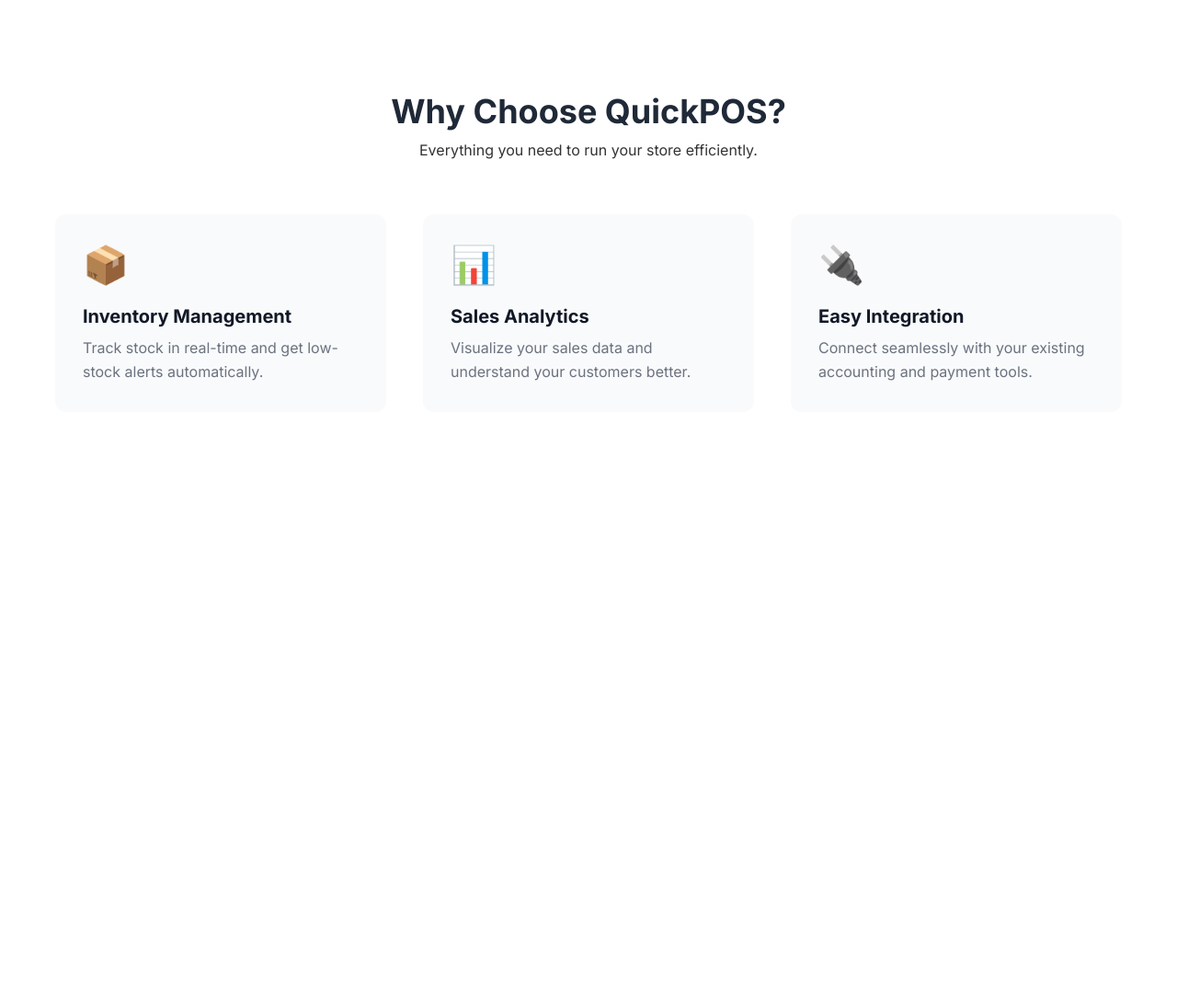
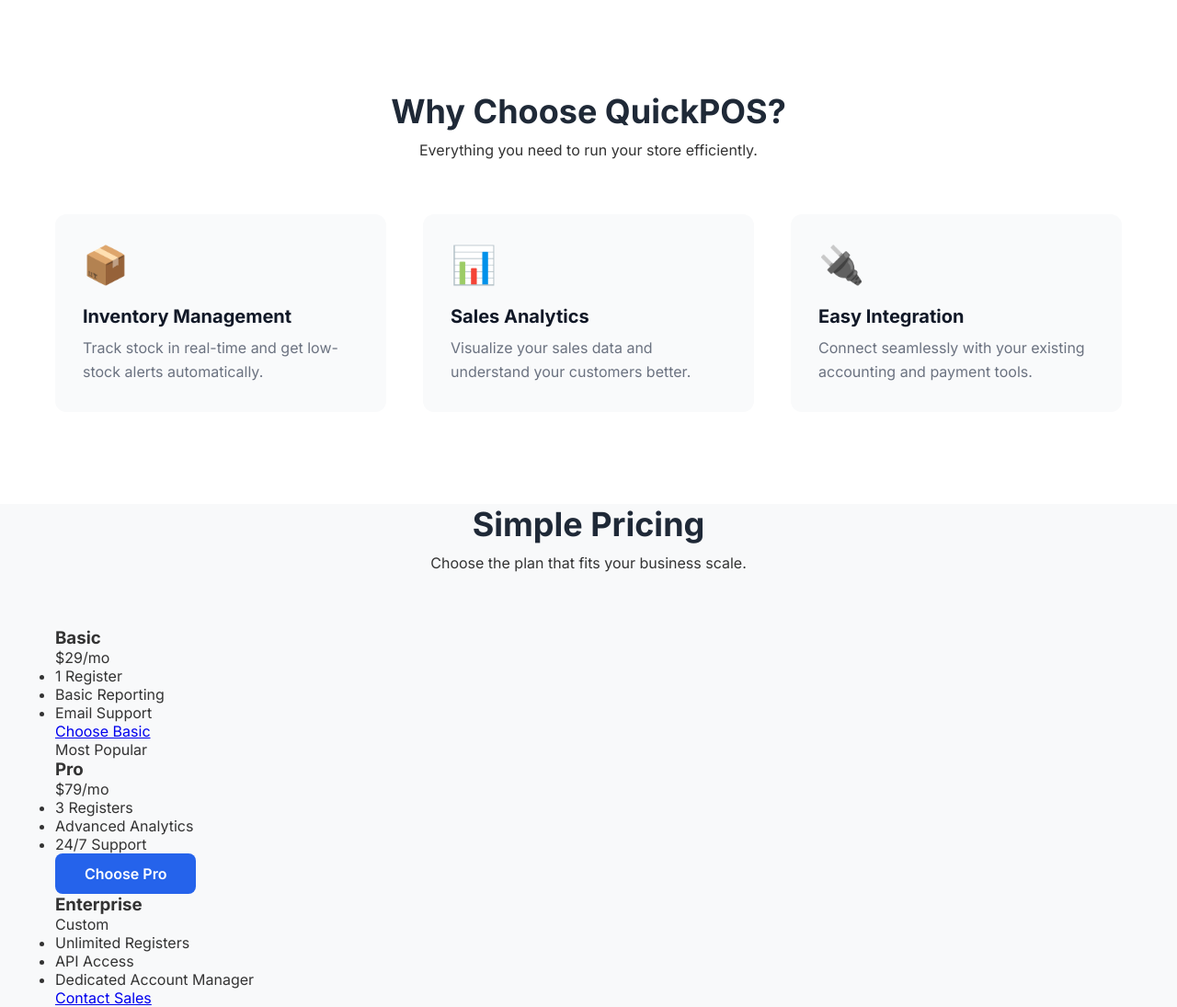
Before and after one commit to kashmalaahmad/POS-Software-Project-Management, a PHP site: page / in a window 1280 px wide. Shown: the part 618-1713 px from the top of the page at 92% size. Before the commit the page ends 1032 px from the top, so only its background shows below. Run offline with PHP 8.4, Linux system fonts and the light colour scheme.

Commit message:
[SCRUM-13] buit pricing table

```diff
--- a/index.php
+++ b/index.php
@@ -62,5 +62,46 @@
             </div>
         </div>
     </section>
+    <section id="pricing" class="pricing">
+        <div class="container">
+            <div class="section-header">
+                <h2>Simple Pricing</h2>
+                <p>Choose the plan that fits your business scale.</p>
+            </div>
+            <div class="pricing-grid">
+                <div class="pricing-card">
+                    <h3>Basic</h3>
+                    <div class="price">$29<span>/mo</span></div>
+                    <ul class="features-list">
+                        <li>1 Register</li>
+                        <li>Basic Reporting</li>
+                        <li>Email Support</li>
+                    </ul>
+                    <a href="#" class="btn-outline">Choose Basic</a>
+                </div>
+                <div class="pricing-card popular">
+                    <div class="badge">Most Popular</div>
+                    <h3>Pro</h3>
+                    <div class="price">$79<span>/mo</span></div>
+                    <ul class="features-list">
+                        <li>3 Registers</li>
+                        <li>Advanced Analytics</li>
+                        <li>24/7 Support</li>
+                    </ul>
+                    <a href="#" class="btn-primary">Choose Pro</a>
+                </div>
+                <div class="pricing-card">
+                    <h3>Enterprise</h3>
+                    <div class="price">Custom</div>
+                    <ul class="features-list">
+                        <li>Unlimited Registers</li>
+                        <li>API Access</li>
+                        <li>Dedicated Account Manager</li>
+                    </ul>
+                    <a href="#" class="btn-outline">Contact Sales</a>
+                </div>
+            </div>
+        </div>
+    </section>
     </body>
 </html>
```
